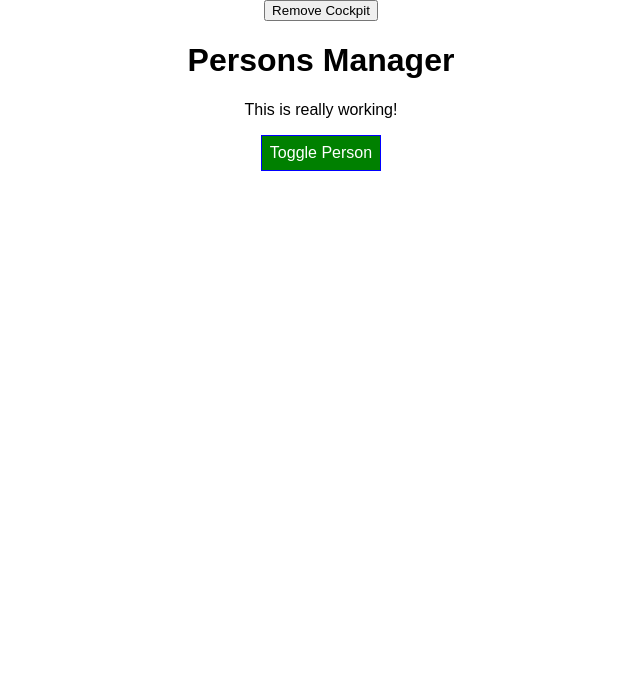
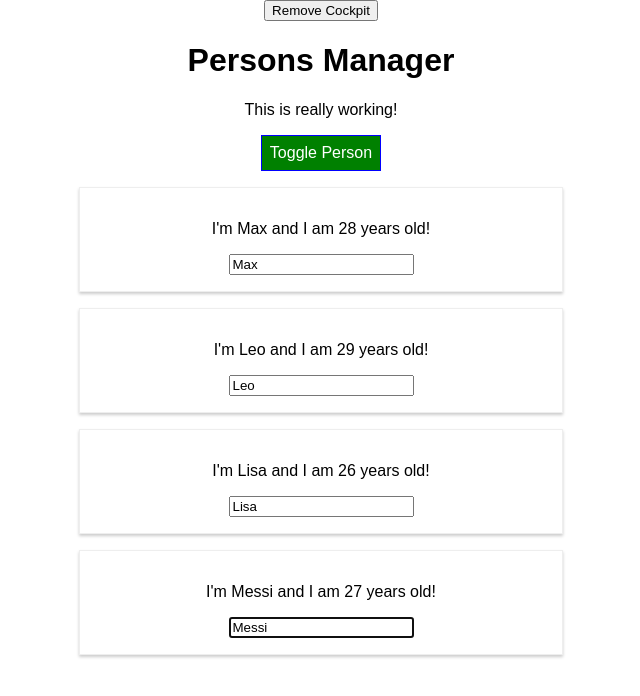
Before and after one commit to Mezba132/BasicReactJs, a React (Create React App) app: page / in a window 1280 px wide. Shown: the top 696 px of the page, without its empty margins (319-959 px from the left). Built offline with nearby package versions, Linux system fonts and the light colour scheme.

Commit message:
memo, pureComponent, useRef

```diff
--- a/package.json
+++ b/package.json
@@ -3,6 +3,7 @@
   "version": "0.1.0",
   "private": true,
   "dependencies": {
+    "prop-types": "^15.7.2",
     "radium": "^0.26.1",
     "react": "^17.0.1",
     "react-dom": "^17.0.1",
--- a/src/component/Cockpit/cockpit.js
+++ b/src/component/Cockpit/cockpit.js
@@ -1,4 +1,4 @@
-import React, {useEffect} from 'react';
+import React, {useEffect, useRef} from 'react';
 
 import './cockpit.css';
 import Styled from 'styled-components';
@@ -20,11 +20,14 @@ const StyleButton = Styled.button`
 
 const cockpit = (props) => {
 
+  const toggleBtnRef = useRef();
+
   useEffect( () => {
     console.log('[Cockpit.js] useEffect runs 1');
     setTimeout( () => {
       console.log('[Cockpit.js] cockpit runs after timeout');
-    },2000);
+      toggleBtnRef.current.click();
+    },3000);
     return () => {
       console.log('[Cockpit.js] cleanup function runs 1')
     }
@@ -53,9 +56,10 @@ return (
     <h1>{props.title}</h1>
     <p className={classes.join(' ')}>This is really working!</p>
     <StyleButton
+    ref={toggleBtnRef}
     bg={props.showPersons}
     onClick={props.click}>Toggle Person</StyleButton>
  </div>
 )}
 
-export default cockpit;
+export default React.memo(cockpit);
--- a/src/component/Persons/Person/person.js
+++ b/src/component/Persons/Person/person.js
@@ -1,5 +1,6 @@
 import React, { Component } from 'react';
 import styled from 'styled-components';
+import PropTypes from 'prop-types';
 
 import './person.css';
 
@@ -16,19 +17,41 @@ const StyledDiv = styled.div`
     }
 `;
 
- class Person extends Component {
+class Person extends Component {
+
+    constructor(props) {
+        super(props);
+        this.inputElementRef = React.createRef();
+    }
+
+    componentDidMount() {
+        this.inputElementRef.current.focus();
+    }
 
     render() {
         console.log('[Person.js] rendering...');
         return (
             <StyledDiv>
-                <p onClick={this.props.click}>I'm {this.props.name} and I am {this.props.age} years old!</p>
+                <p
+                onClick={this.props.click}>
+                I'm {this.props.name} and I am {this.props.age} years old!</p>
                 <p>{this.props.children}</p>
-                <input type="text" onChange={this.props.changed} value={this.props.name} />
+                <input
+                ref={this.inputElementRef}
+                type="text"
+                onChange={this.props.changed}
+                value={this.props.name} />
             </StyledDiv>
         )
     }
 
 };
 
+Person.propTypes = {
+    click : PropTypes.func,
+    name : PropTypes.string,
+    age : PropTypes.number,
+    changed : PropTypes.func
+}
+
 export default Person;
--- a/src/component/Persons/persons.js
+++ b/src/component/Persons/persons.js
@@ -1,7 +1,7 @@
-import React, { Component } from 'react';
+import React, { PureComponent } from 'react';
 import Person from './Person/person';
 
-class Persons extends Component
+class Persons extends PureComponent
 {
 
     state = {
@@ -14,10 +14,7 @@ class Persons extends Component
         return prevState;
     }
 
-    shouldComponentUpdate(nextProps, nextState) {
-        console.log('[Persons.js] shouldComponentUpdate');
-        return true;
-    }
+
 
     getSnapshotBeforeUpdate(prevProps, prevState) {
         console.log('[Persons.js] getSnapshotBeforeUpdate');
--- a/src/containers/App.js
+++ b/src/containers/App.js
@@ -18,8 +18,9 @@ class App extends Component {
   state = {
     persons: [
       { id:'react1', name: 'Max', age: 28 },
-      { id:'react2', name: 'Manu', age: 29 },
-      { id:'react3', name: 'Stephanie', age: 26 }
+      { id:'react2', name: 'Leo', age: 29 },
+      { id:'react3', name: 'Lisa', age: 26 },
+      { id:'react4', name: 'Messi', age: 27 }
     ],
     otherState: 'some other value',
     showPersons : false,
```
